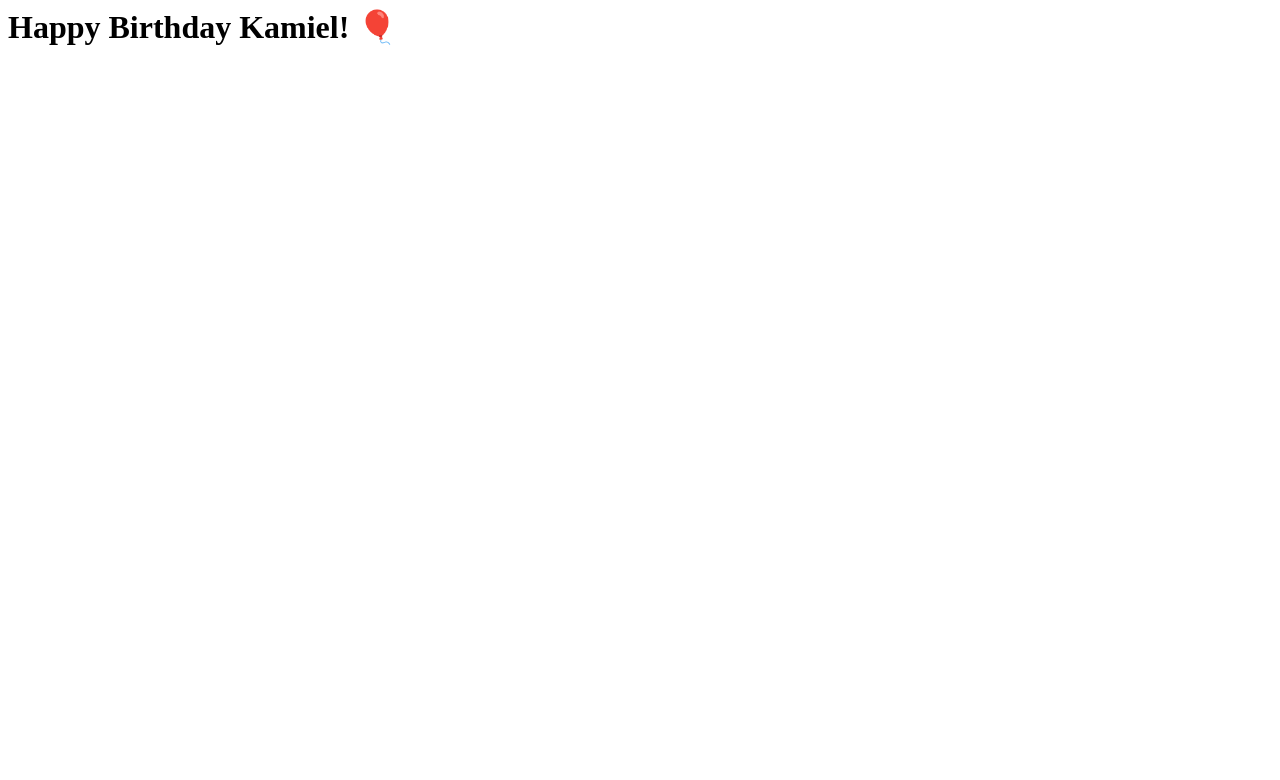
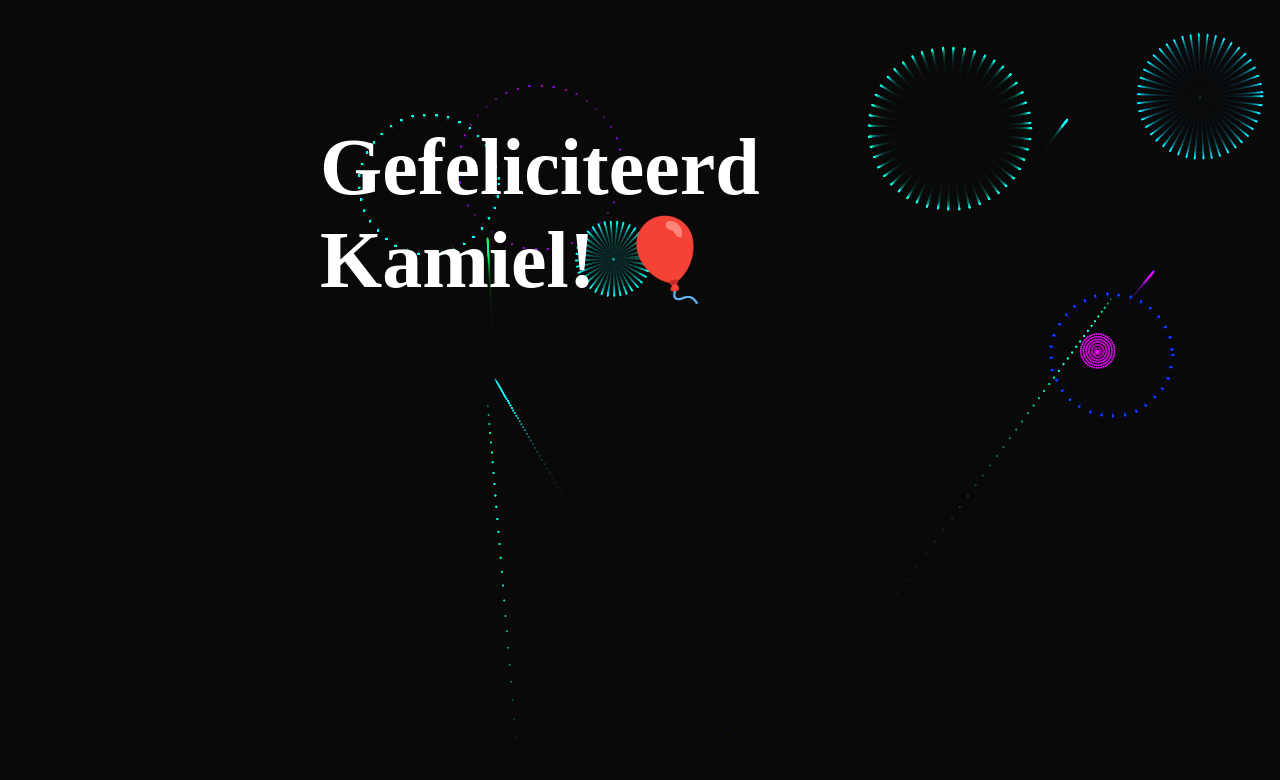
Before and after one commit to LucasVerhelst/kamielverhelst.nl, a plain HTML site: page index.html in a window 1280 px wide. Drawn offline with Linux system fonts and the light colour scheme.

Commit message:
Fireworks!

```diff
--- a/index.html
+++ b/index.html
@@ -1 +1,193 @@
-<H1>Happy Birthday Kamiel! 🎈</H1>
+<!DOCTYPE html>
+<html lang="en">
+  <head>
+    <meta charset="UTF-8">
+    <meta name="viewport" content="width=device-width, initial-scale=1.0">
+    <meta http-equiv="X-UA-Compatible" content="ie=edge">
+    <title>kamielverhelst.nl</title>
+    <style>
+      body {
+        margin: 0;
+        background: #020202;
+        cursor: crosshair;
+      }
+      canvas{display:block}
+      h1 {
+        position: absolute;
+        top: 20%;
+        left: 50%;
+        transform: translate(-50%, -50%);
+        color: #fff;
+        font-family: "Source Sans Pro";
+        font-size: 5em;
+        font-weight: 900;
+        -webkit-user-select: none;
+        user-select: none;
+      }
+      </style>
+  </head>
+  <body>
+    <h1>Gefeliciteerd Kamiel! 🎈</h1>
+    <canvas id="birthday"></canvas>
+    <script>
+        // helper functions
+const PI2 = Math.PI * 2
+const random = (min, max) => Math.random() * (max - min + 1) + min | 0
+const timestamp = _ => new Date().getTime()
+
+// container
+class Birthday {
+  constructor() {
+    this.resize()
+
+    // create a lovely place to store the firework
+    this.fireworks = []
+    this.counter = 0
+
+  }
+
+  resize() {
+    this.width = canvas.width = window.innerWidth
+    let center = this.width / 2 | 0
+    this.spawnA = center - center / 4 | 0
+    this.spawnB = center + center / 4 | 0
+
+    this.height = canvas.height = window.innerHeight
+    this.spawnC = this.height * .1
+    this.spawnD = this.height * .5
+
+  }
+
+  onClick(evt) {
+     let x = evt.clientX || evt.touches && evt.touches[0].pageX
+     let y = evt.clientY || evt.touches && evt.touches[0].pageY
+
+     let count = random(3,5)
+     for(let i = 0; i < count; i++) this.fireworks.push(new Firework(
+        random(this.spawnA, this.spawnB),
+        this.height,
+        x,
+        y,
+        random(0, 260),
+        random(30, 110)))
+
+     this.counter = -1
+
+  }
+
+  update(delta) {
+    ctx.globalCompositeOperation = 'hard-light'
+    ctx.fillStyle = `rgba(20,20,20,${ 7 * delta })`
+    ctx.fillRect(0, 0, this.width, this.height)
+
+    ctx.globalCompositeOperation = 'lighter'
+    for (let firework of this.fireworks) firework.update(delta)
+
+    // if enough time passed... create new new firework
+    this.counter += delta * 3 // each second
+    if (this.counter >= 1) {
+      this.fireworks.push(new Firework(
+        random(this.spawnA, this.spawnB),
+        this.height,
+        random(0, this.width),
+        random(this.spawnC, this.spawnD),
+        random(0, 360),
+        random(30, 110)))
+      this.counter = 0
+    }
+
+    // remove the dead fireworks
+    if (this.fireworks.length > 1000) this.fireworks = this.fireworks.filter(firework => !firework.dead)
+
+  }
+}
+
+class Firework {
+  constructor(x, y, targetX, targetY, shade, offsprings) {
+    this.dead = false
+    this.offsprings = offsprings
+
+    this.x = x
+    this.y = y
+    this.targetX = targetX
+    this.targetY = targetY
+
+    this.shade = shade
+    this.history = []
+  }
+  update(delta) {
+    if (this.dead) return
+
+    let xDiff = this.targetX - this.x
+    let yDiff = this.targetY - this.y
+    if (Math.abs(xDiff) > 3 || Math.abs(yDiff) > 3) { // is still moving
+      this.x += xDiff * 2 * delta
+      this.y += yDiff * 2 * delta
+
+      this.history.push({
+        x: this.x,
+        y: this.y
+      })
+
+      if (this.history.length > 20) this.history.shift()
+
+    } else {
+      if (this.offsprings && !this.madeChilds) {
+
+        let babies = this.offsprings / 2
+        for (let i = 0; i < babies; i++) {
+          let targetX = this.x + this.offsprings * Math.cos(PI2 * i / babies) | 0
+          let targetY = this.y + this.offsprings * Math.sin(PI2 * i / babies) | 0
+
+          birthday.fireworks.push(new Firework(this.x, this.y, targetX, targetY, this.shade, 0))
+
+        }
+
+      }
+      this.madeChilds = true
+      this.history.shift()
+    }
+
+    if (this.history.length === 0) this.dead = true
+    else if (this.offsprings) {
+        for (let i = 0; this.history.length > i; i++) {
+          let point = this.history[i]
+          ctx.beginPath()
+          ctx.fillStyle = 'hsl(' + this.shade + ',100%,' + i + '%)'
+          ctx.arc(point.x, point.y, 1, 0, PI2, false)
+          ctx.fill()
+        }
+      } else {
+      ctx.beginPath()
+      ctx.fillStyle = 'hsl(' + this.shade + ',100%,50%)'
+      ctx.arc(this.x, this.y, 1, 0, PI2, false)
+      ctx.fill()
+    }
+
+  }
+}
+
+let canvas = document.getElementById('birthday')
+let ctx = canvas.getContext('2d')
+
+let then = timestamp()
+
+let birthday = new Birthday
+window.onresize = () => birthday.resize()
+document.onclick = evt => birthday.onClick(evt)
+document.ontouchstart = evt => birthday.onClick(evt)
+
+  ;(function loop(){
+  	requestAnimationFrame(loop)
+
+  	let now = timestamp()
+  	let delta = now - then
+
+    then = now
+    birthday.update(delta / 1000)
+
+
+  })()
+    </script>
+  </body>
+</html>
```
